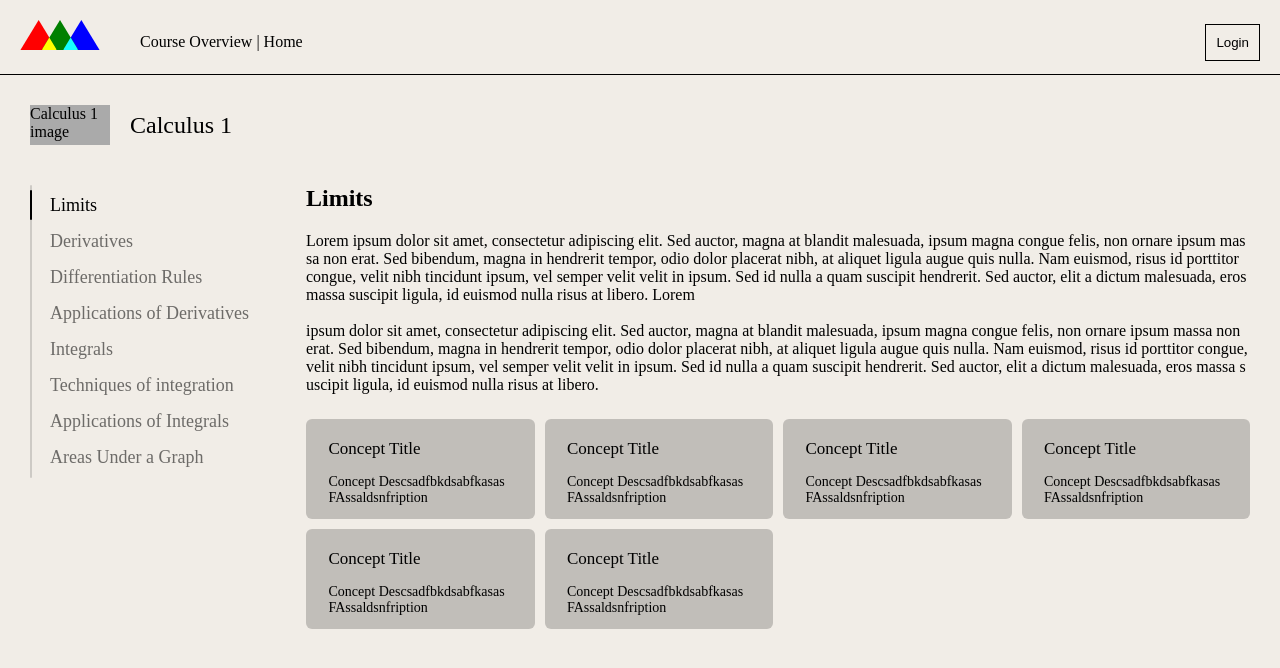
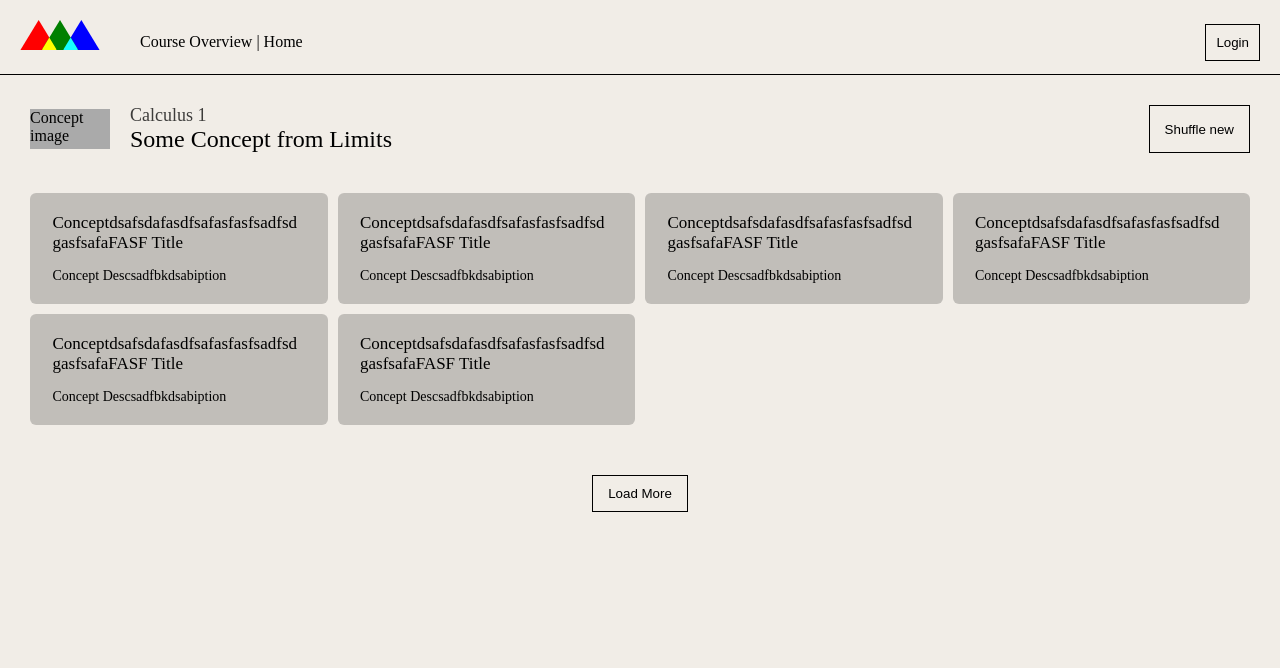
Before and after one commit to DanielKuznetsov/Personalized-Learning-Platform, a React (Create React App) app in the folder e-learning/: page / in a window 1280 px wide. Shown: the top 668 px of the page. Built offline with nearby package versions, Linux system fonts and the light colour scheme.

Commit message:
Add Practice page

```diff
--- a/e-learning/src/App.js
+++ b/e-learning/src/App.js
@@ -2,12 +2,13 @@ import Navbar from "./Navbar";
 import SubjectOverview from "./SubjectOverview";
 import "./styles/App.scss";
 import Concept from "./Concept";
+import Practice from "./Practice";
 
 function App() {
   return (
     <div className="App">
       <Navbar />
-      <SubjectOverview />
+      <Practice />
     </div>
   );
 }
--- a/e-learning/src/ConceptHeader.js
+++ b/e-learning/src/ConceptHeader.js
@@ -1,7 +1,7 @@
 import React from "react";
 import "./styles/ConceptHeader.scss";
 
-function ConceptHeader({ concept }) {
+function ConceptHeader({ concept, shuffle }) {
   return (
     <div className="ConceptHeader">
       {concept ? (
@@ -20,7 +20,9 @@ function ConceptHeader({ concept }) {
       )}
 
       {concept && (
-        <button className="ConceptHeader-button">Practice the concept</button>
+        <button className="ConceptHeader-button">
+          {shuffle ? "Shuffle new" : "Practice the concept"}
+        </button>
       )}
     </div>
   );
--- a/e-learning/src/OverviewCard.js
+++ b/e-learning/src/OverviewCard.js
@@ -4,8 +4,10 @@ import "./styles/OverviewCard.scss";
 function OverviewCard() {
   return (
     <div className="OverviewCard">
-      <p className="OverviewCard-title">Concept Title</p>
-      <p className="OverviewCard-description">Concept DescsadfbkdsabfkasasFAssaldsnfription</p>
+      <p className="OverviewCard-title">ConceptdsafsdafasdfsafasfasfsadfsdgasfsafaFASF Title</p>
+      <p className="OverviewCard-description">
+        Concept Descsadfbkdsabiption
+      </p>
     </div>
   );
 }
--- /dev/null
+++ b/e-learning/src/Practice.js
@@ -0,0 +1,26 @@
+import React from "react";
+import ConceptHeader from "./ConceptHeader";
+import OverviewCard from "./OverviewCard";
+import "./styles/Practice.scss";
+import "./styles/ConceptContent.scss";
+
+function Practice() {
+  return (
+    <div className="Practice">
+      <ConceptHeader concept shuffle />
+      <div className="ConceptContent-cards">
+        <OverviewCard />
+        <OverviewCard />
+        <OverviewCard />
+        <OverviewCard />
+        <OverviewCard />
+        <OverviewCard />
+      </div>
+      <div className="Practice-load-more">
+        <button className="load-btn">Load More</button>
+      </div>
+    </div>
+  );
+}
+
+export default Practice;
--- a/e-learning/src/styles/OverviewCard.scss
+++ b/e-learning/src/styles/OverviewCard.scss
@@ -2,7 +2,10 @@
   background-color: rgba(0, 0, 0, .2);
   border-radius: 0.6rem;
   padding: 2rem 2.25rem;
-  height: 10rem;
+  height: auto;
+  // height: 10rem;
+  word-break: break-all;
+  cursor: pointer;
 
   &-title {
     margin-bottom: 1.5rem;
@@ -11,6 +14,5 @@
 
   &-description {
     font-size: 1.4rem;
-    word-break: break-all;
   }
 }
--- /dev/null
+++ b/e-learning/src/styles/Practice.scss
@@ -0,0 +1,18 @@
+.Practice {
+  padding: 3rem;
+
+  &-load-more {
+    margin-top: 5rem;
+    display: flex;
+    align-items: center;
+    justify-content: center;
+
+    .load-btn {
+      border: 1px solid black;
+      padding: 1rem 1.5rem;
+      cursor: pointer;
+      background-color: transparent;
+      outline: none;
+    }
+  }
+}
```
